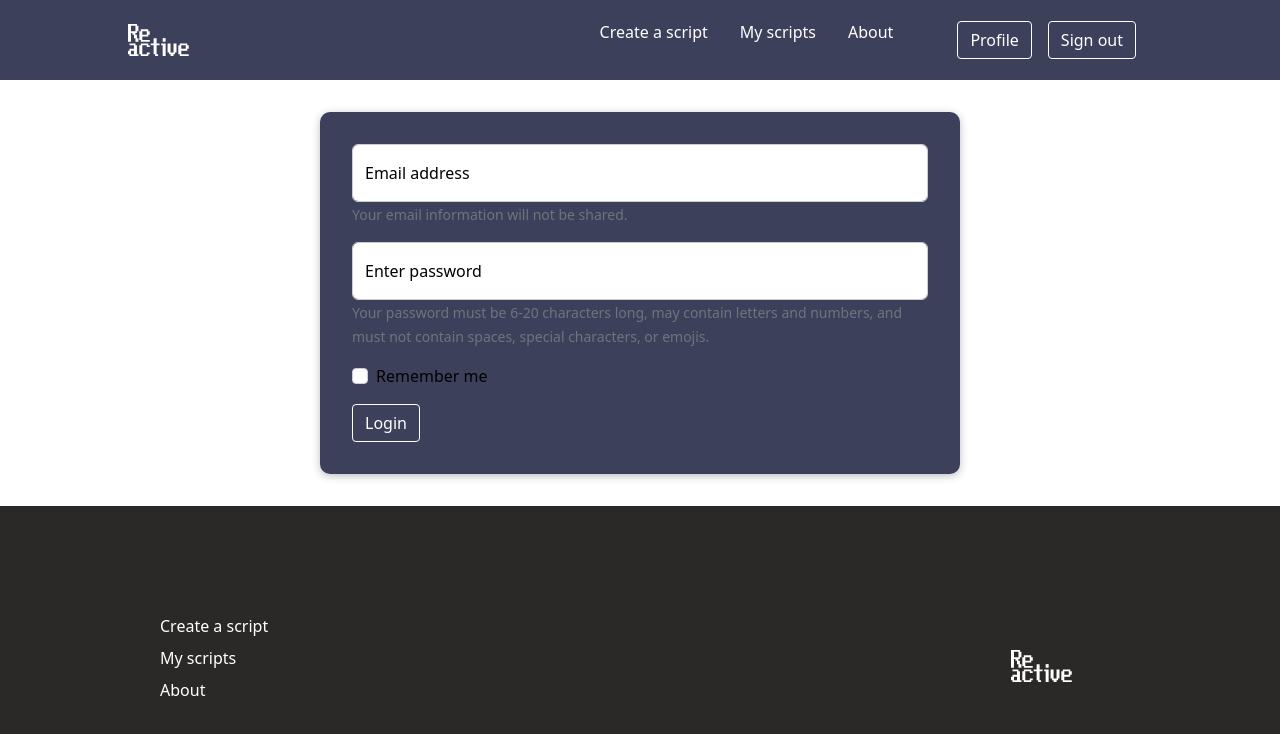
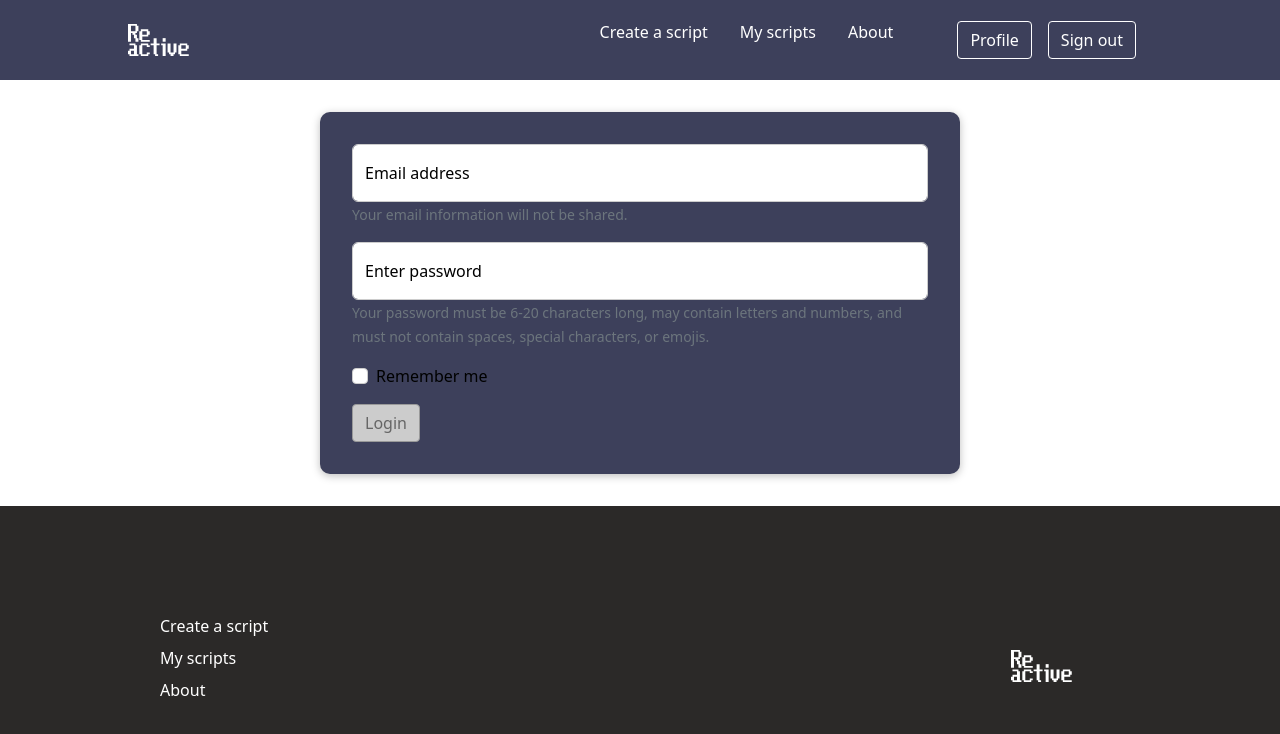
Before and after one commit to emkah4/reactive-web-app, a React (Create React App) app in the folder src/app/: page / in a window 1280 px wide. Shown: the top 734 px of the page. Built offline with nearby package versions, Linux system fonts and the light colour scheme.

Commit message:
Quick change

```diff
--- a/src/app/src/components/Login/Login.js
+++ b/src/app/src/components/Login/Login.js
@@ -125,7 +125,7 @@ function Login(props) {
         <Form.Group className="mb-3" controlId="formBasicCheckbox">
           <Form.Check type="checkbox" label="Remember me" />
         </Form.Group>
-        <Button type="submit" disabled={formIsValid}>
+        <Button type="submit" disabled={!formIsValid}>
           Login
         </Button>
       </Form>
```
